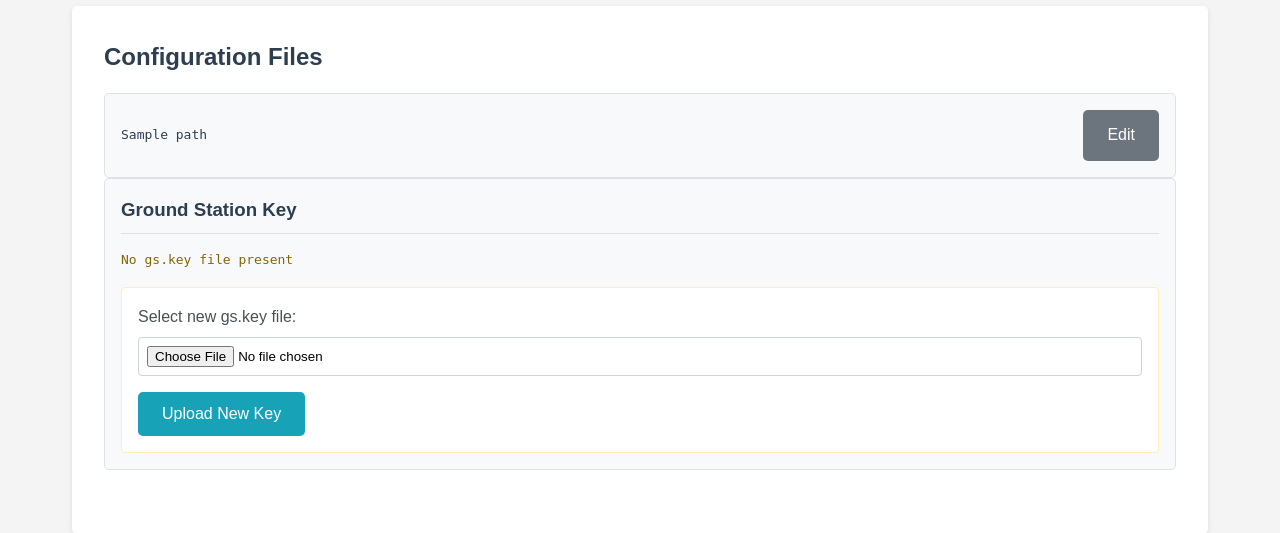
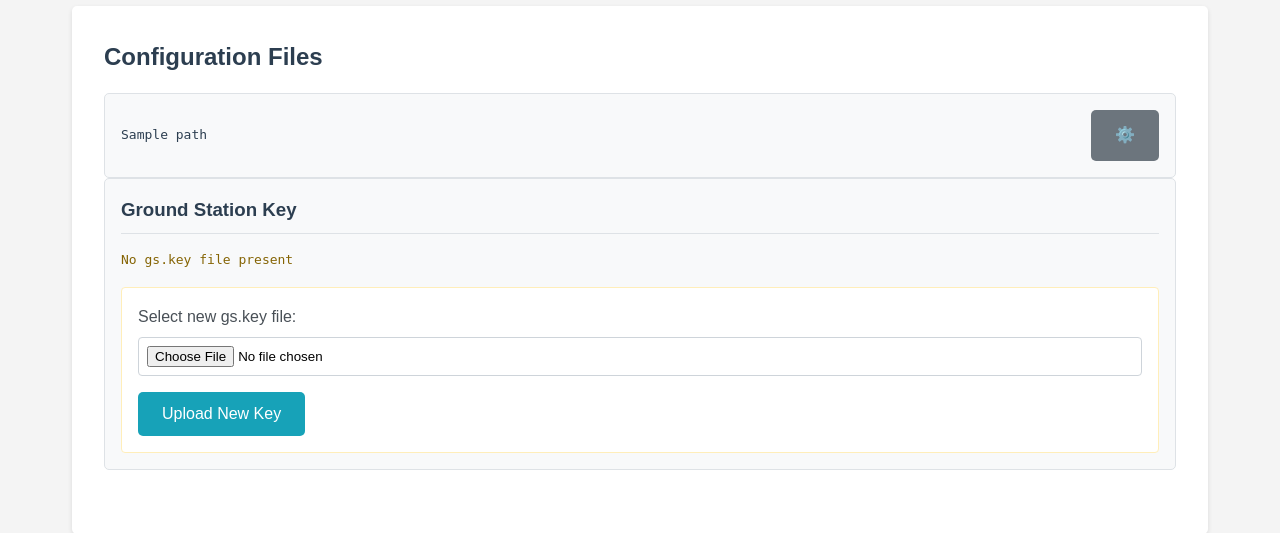
Before and after one commit to angorb/radxa_gs_webUI, a Flask app: template templates/config.html in a window 1280 px wide. Shown: the part 253-786 px from the top of the page. Run offline with Flask 3, Linux system fonts and the light colour scheme; the template is opened without the code that fills it: most values are stand-ins (such as "Sample title", 1, 10 or a date in 2020).

Commit message:
Update config.html

```diff
--- a/templates/config.html
+++ b/templates/config.html
@@ -32,7 +32,7 @@
     {% for config in configs %}
     <div class="config-item">
         <span class="config-path">{{ config.path }}</span>
-                        <a href="{{ url_for('edit_config', filepath=config.path.lstrip('/')) }}" class="button button-edit">Edit</a>
+        <a href="{{ url_for('edit_config', filepath=config.path) }}" class="button button-edit">⚙️</a>
     </div>
     {% endfor %}
 </div>
```
Lines whose indentation alone changed are shown as unchanged.
